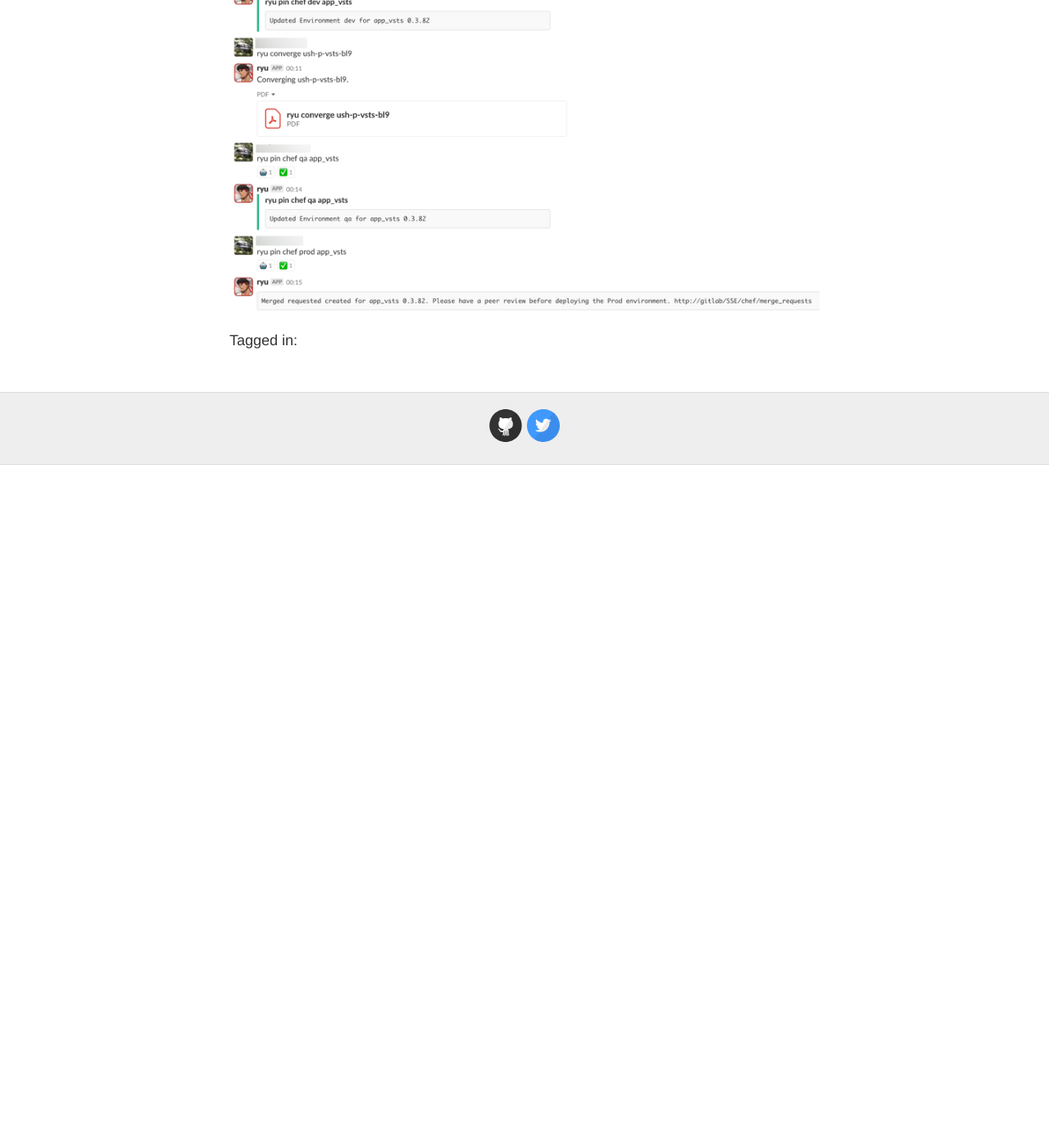
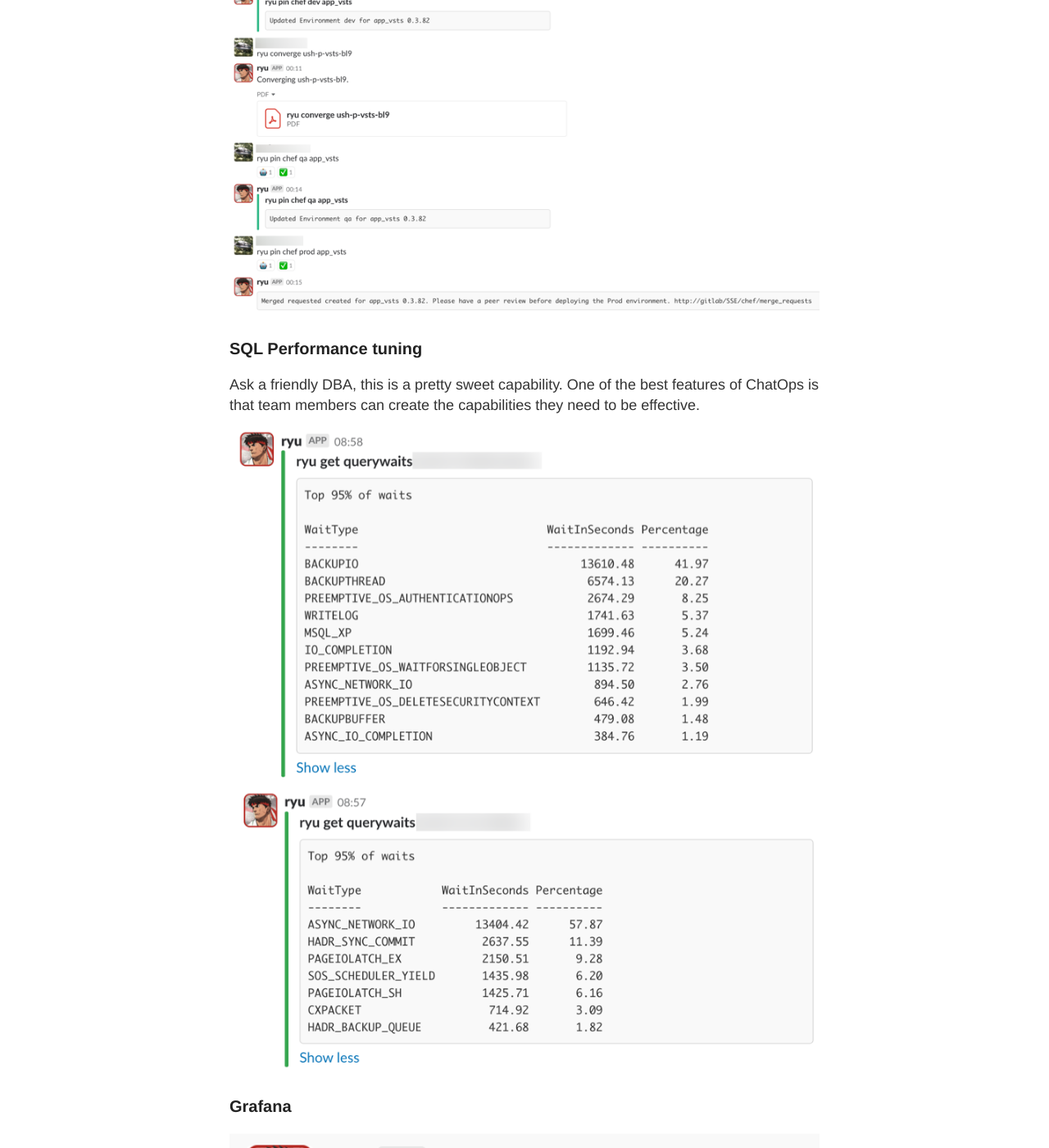
Before and after one commit to scottnasello/scottnasello.github.io, a Jekyll site: the page built from _posts/2018-09-24-ChatOps.md, in a window 1280 px wide and 1400 px high, scrolled down 10299 px. Shown: the whole window at 82% size. Built offline with Jekyll 4.4.1, drawn with Linux system fonts in a browser that asks for light colours; comment, search, counter and statistics services are not loaded; before the commit the page ends 10866 px from its top, so only the background shows below that.

Commit message:
more ChatOps Examples

```diff
--- a/_posts/2018-09-24-ChatOps.md
+++ b/_posts/2018-09-24-ChatOps.md
@@ -130,3 +130,14 @@ This example was created by a Tier 2 admin in Asia who wanted to manage his appl
 ### CHEF cookbook promotion
 As we have matured our ChatOps practices our engineers have automated the things that cause them the greatest pain (like having to cart around a laptop).  This is an example of being able to promote chef cookbooks through our test environments.
 ![100 Days Challenge](/images/ChatOps-promote-chef.png)
+
+### SQL Performance tuning
+Ask a friendly DBA, this is a pretty sweet capability.  One of the best features of ChatOps is that team members can create the capabilities they need to be effective.
+
+![100 Days Challenge](/images/ChatOps-querywaits1.png)
+![100 Days Challenge](/images/ChatOps-querywaits2.png)
+
+### Grafana
+
+![100 Days Challenge](/images/ChatOps-grafana1.png)
+![100 Days Challenge](/images/ChatOps-grafana2.png)
```
Also changed, not shown: images/ChatOps-grafana1.png (added), images/ChatOps-grafana2.png (added), images/ChatOps-querywaits1.png (added), images/ChatOps-querywaits2.png (added).
